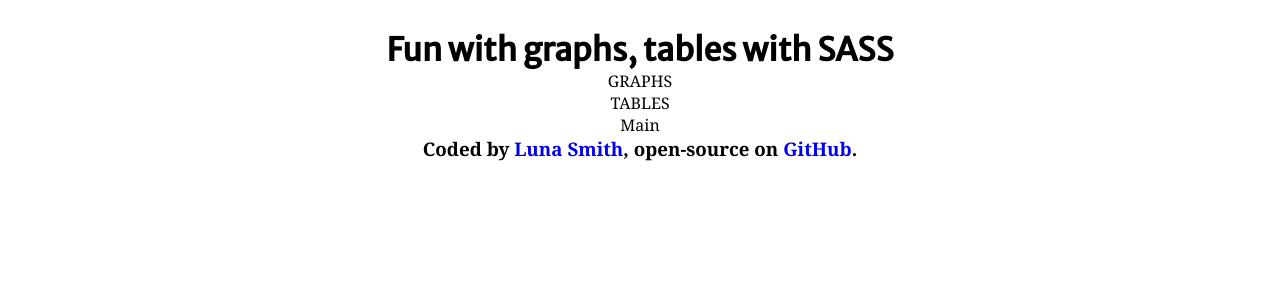
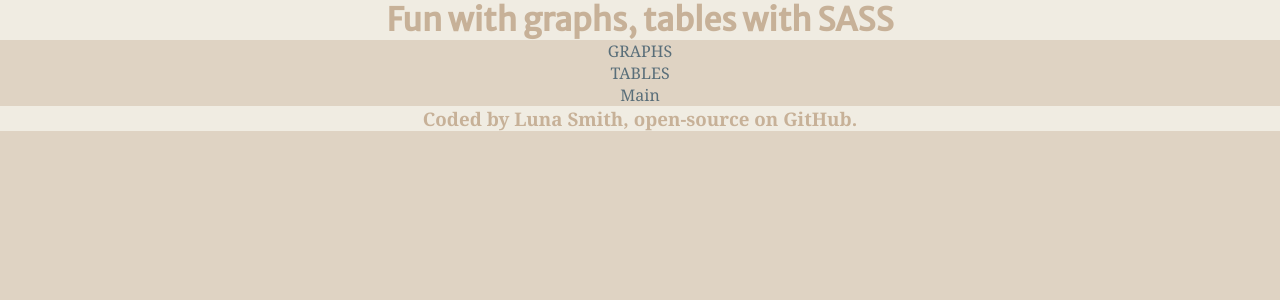
Before and after one commit to Lu-Smith/sass_graphs_tables_react_typescript, a React (Create React App) app: page / in a window 1280 px wide. Shown: the top 300 px of the page. Built offline with nearby package versions, Linux system fonts and the light colour scheme.

Commit message:
Updated styles

```diff
--- a/src/styles/_base.scss
+++ b/src/styles/_base.scss
@@ -7,13 +7,21 @@
 }
 
 body {
-    padding: 30px;
     text-align: center;
     font-family: 'Noto Serif', serif;
+    background-color: $primary-background;
+    color: $primary-color;
 }
 
 h1 {
     font-family: 'Merriweather Sans', sans-serif;
+    background-color: $secondary-background;
+    color: $secondary-color;
+}
+
+h3 {
+    background-color: $secondary-background;
+    color: $secondary-color;
 }
 
 ul {
@@ -22,4 +30,5 @@ ul {
 
 a {
     text-decoration: none;
+    color: $secondary-color;
 }
--- a/src/styles/_variables.scss
+++ b/src/styles/_variables.scss
@@ -1,3 +1,7 @@
 //colors
+$primary-color: #596e79;
+$secondary-color: #c7b198;
+$primary-background: #dfd3c3;
+$secondary-background: #f0ece2;
 //padding
 //font
--- a/src/styles/app.css
+++ b/src/styles/app.css
@@ -6,13 +6,21 @@
 }
 
 body {
-  padding: 30px;
   text-align: center;
   font-family: "Noto Serif", serif;
+  background-color: #dfd3c3;
+  color: #596e79;
 }
 
 h1 {
   font-family: "Merriweather Sans", sans-serif;
+  background-color: #f0ece2;
+  color: #c7b198;
+}
+
+h3 {
+  background-color: #f0ece2;
+  color: #c7b198;
 }
 
 ul {
@@ -21,4 +29,5 @@ ul {
 
 a {
   text-decoration: none;
+  color: #c7b198;
 }/*# sourceMappingURL=app.css.map */
```
Also changed, not shown: 1 other file (tests, documents, lock files or other folders).
